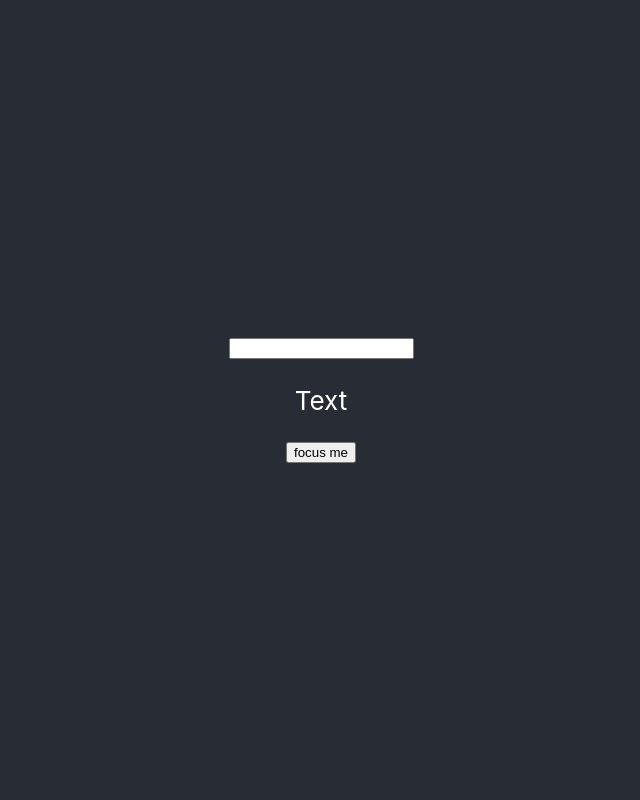
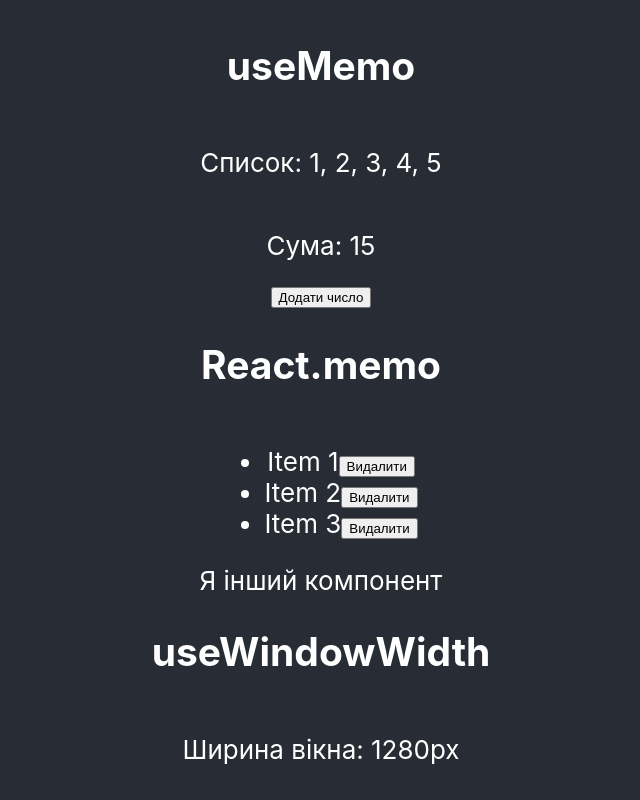
Before and after one commit to elena1964synyshyn/huck, a React (Create React App) app in the folder my-app/: page / in a window 1280 px wide. Shown: the whole page, without its empty margins (319-959 px from the left). Built offline with nearby package versions, Linux system fonts and the light colour scheme.

Commit message:
update js

```diff
--- a/my-app/src/App.js
+++ b/my-app/src/App.js
@@ -1,22 +1,92 @@
-import { useRef } from 'react';
+// import { useRef } from 'react';
+// import './App.css';
+// function App() {
+//   const headerRef = useRef();
+//   const inputRef = useRef();
+//   const text = 'Text';
+//   const handleFocus = () => {
+//     headerRef.current.focus();
+//     inputRef.current.focus();
+
+//     console.log(inputRef.current.value);
+//   };
+//   console.log(headerRef.current);
+//   return (
+//     <div className="App">
+//       <header className="App-header">
+//         <input ref={inputRef} />
+//         <p>{text}</p>
+//         <button onClick={handleFocus}>focus me</button>
+//       </header>
+//     </div>
+//   );
+// }
+
+// export default App;
+
+import { useMemo, useState, memo, useEffect } from 'react';
 import './App.css';
+
+// Кастомний хук
+function useWindowWidth() {
+  const [width, setWidth] = useState(window.innerWidth);
+
+  useEffect(() => {
+    const handleResize = () => setWidth(window.innerWidth);
+    window.addEventListener('resize', handleResize);
+    return () => window.removeEventListener('resize', handleResize);
+  }, []);
+
+  return width;
+}
+
+// Компонент без ререндеру
+const SideComponent = memo(() => {
+  console.log('SideComponent рендер');
+  return <div>Я інший компонент</div>;
+});
+
 function App() {
-  const headerRef = useRef();
-  const inputRef = useRef();
-  const text = 'Text';
-  const handleFocus = () => {
-    headerRef.current.focus();
-    inputRef.current.focus();
+  // useMemo
+  const [list, setList] = useState([1, 2, 3, 4, 5]);
+  const sum = useMemo(() => {
+    return list.reduce((acc, num) => acc + num, 0);
+  }, [list]);
 
-    console.log(inputRef.current.value);
+  const addNumber = () => {
+    setList([...list, Math.floor(Math.random() * 10)]);
   };
-  console.log(headerRef.current);
+
+  // React.memo
+  const [items, setItems] = useState(['Item 1', 'Item 2', 'Item 3']);
+  const removeItem = index => {
+    setItems(items.filter((_, i) => i !== index));
+  };
+
+  // useWindowWidth
+  const width = useWindowWidth();
+
   return (
     <div className="App">
-      <header className="App-header" ref={headerRef}>
-        <input ref={inputRef} />
-        <p>{text}</p>
-        <button onClick={handleFocus}>focus me</button>
+      <header className="App-header">
+        <h2> useMemo</h2>
+        <p>Список: {list.join(', ')}</p>
+        <p>Сума: {sum}</p>
+        <button onClick={addNumber}>Додати число</button>
+
+        <h2> React.memo</h2>
+        <ul>
+          {items.map((item, index) => (
+            <li key={index}>
+              {item}
+              <button onClick={() => removeItem(index)}>Видалити</button>
+            </li>
+          ))}
+        </ul>
+        <SideComponent />
+
+        <h2> useWindowWidth</h2>
+        <p>Ширина вікна: {width}px</p>
       </header>
     </div>
   );
```
Also changed, not shown: my-app/src/UnmountComponent.js (+10 -10 lines).
